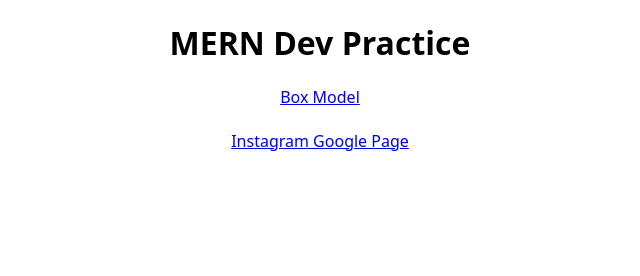
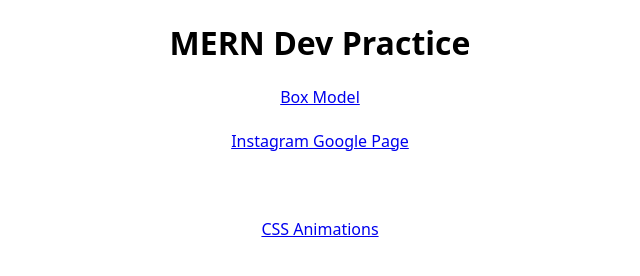
Before and after one commit to ajithk404/WebDev-MERN, a plain HTML site: page index.html in a window 1280 px wide. Shown: the whole page, without its empty margins (320-960 px from the left). Drawn offline with Linux system fonts and the light colour scheme.

Commit message:
Update index.html

```diff
--- a/index.html
+++ b/index.html
@@ -18,7 +18,7 @@
          <a href="Netflix/index.html" target="_blank" rel="noopener noreferrer" style="display: none;">Netflix Clone</a>
          <br>
          <br>
-         <a href="CSS/Animations/index.html" target="_blank" rel="noopener noreferrer" style="display: none;">CSS Animations</a>
+         <a href="CSS/Animations/index.html" target="_blank" rel="noopener noreferrer">CSS Animations</a>
     </div>
 </body>
 </html>
```
